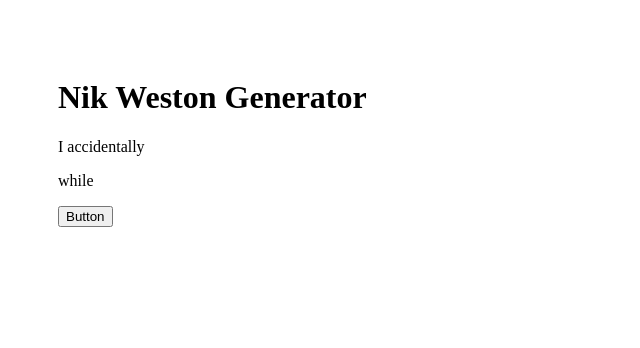
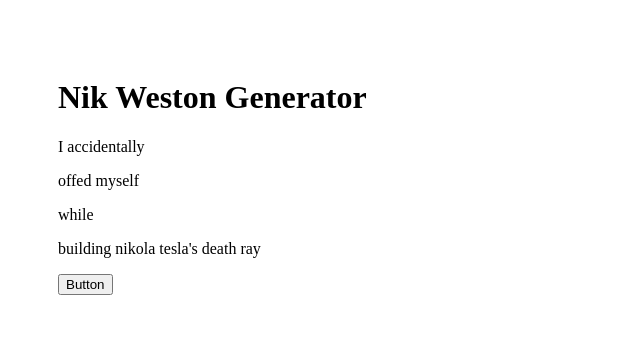
Before and after one commit to icklebognok/Nik-weston-gen, a plain HTML site: page index.html in a window 1280 px wide. Shown: the whole page, without its empty margins (0-640 px from the left). Drawn offline with Linux system fonts and the light colour scheme.

Commit message:
Update index.html

```diff
--- a/index.html
+++ b/index.html
@@ -104,5 +104,5 @@
 		randeffect(12);
 		randcause(12);
 	}
-
+activate();
 </script>
```
